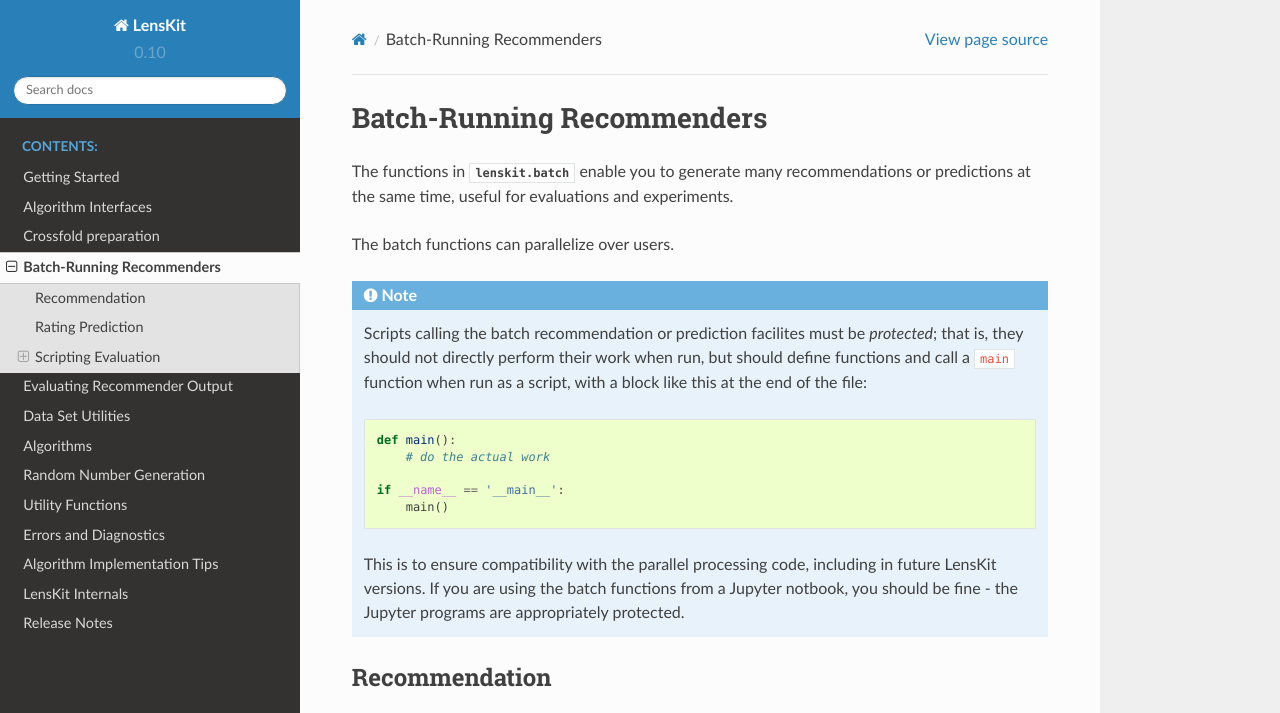
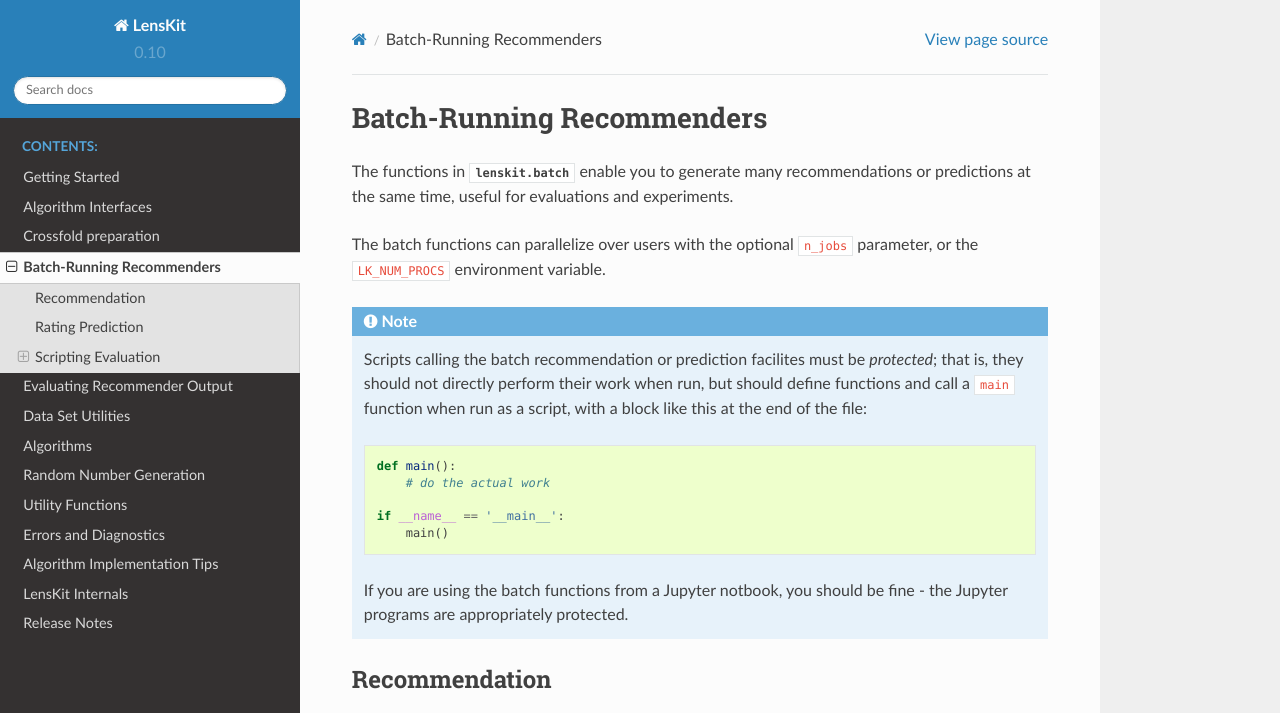
Before and after one commit to lenskit/lkpy, a Sphinx documentation site: the page built from doc/batch.rst, in a window 1280 px wide and 900 px high, cut to the strip 0-713 px from the top of the window. Built offline with Sphinx 7.4.7 and the Read the Docs theme 2.0.0, drawn with Linux system fonts in a browser that asks for light colours.

Commit message:
document batch parallelism a bit

```diff
--- a/doc/batch.rst
+++ b/doc/batch.rst
@@ -7,7 +7,8 @@ Batch-Running Recommenders
 The functions in :py:mod:`lenskit.batch` enable you to generate many recommendations or
 predictions at the same time, useful for evaluations and experiments.
 
-The batch functions can parallelize over users.
+The batch functions can parallelize over users with the optional ``n_jobs`` parameter, or
+the ``LK_NUM_PROCS`` environment variable.
 
 .. note::
     Scripts calling the batch recommendation or prediction facilites must be *protected*;
@@ -21,9 +22,8 @@ The batch functions can parallelize over users.
         if __name__ == '__main__':
             main()
 
-    This is to ensure compatibility with the parallel processing code, including in future
-    LensKit versions.  If you are using the batch functions from a Jupyter notbook, you
-    should be fine - the Jupyter programs are appropriately protected.
+    If you are using the batch functions from a Jupyter notbook, you should be fine - the
+    Jupyter programs are appropriately protected.
 
 Recommendation
 ~~~~~~~~~~~~~~
```
